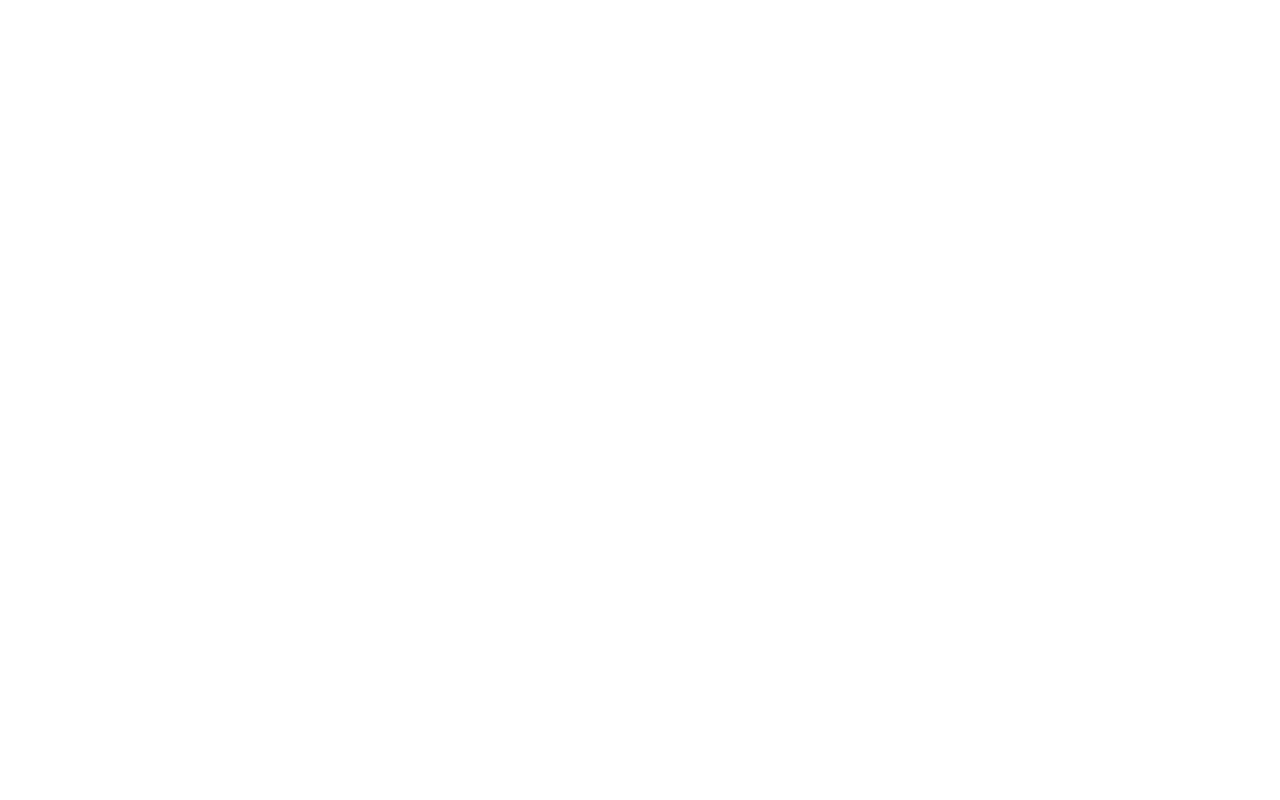
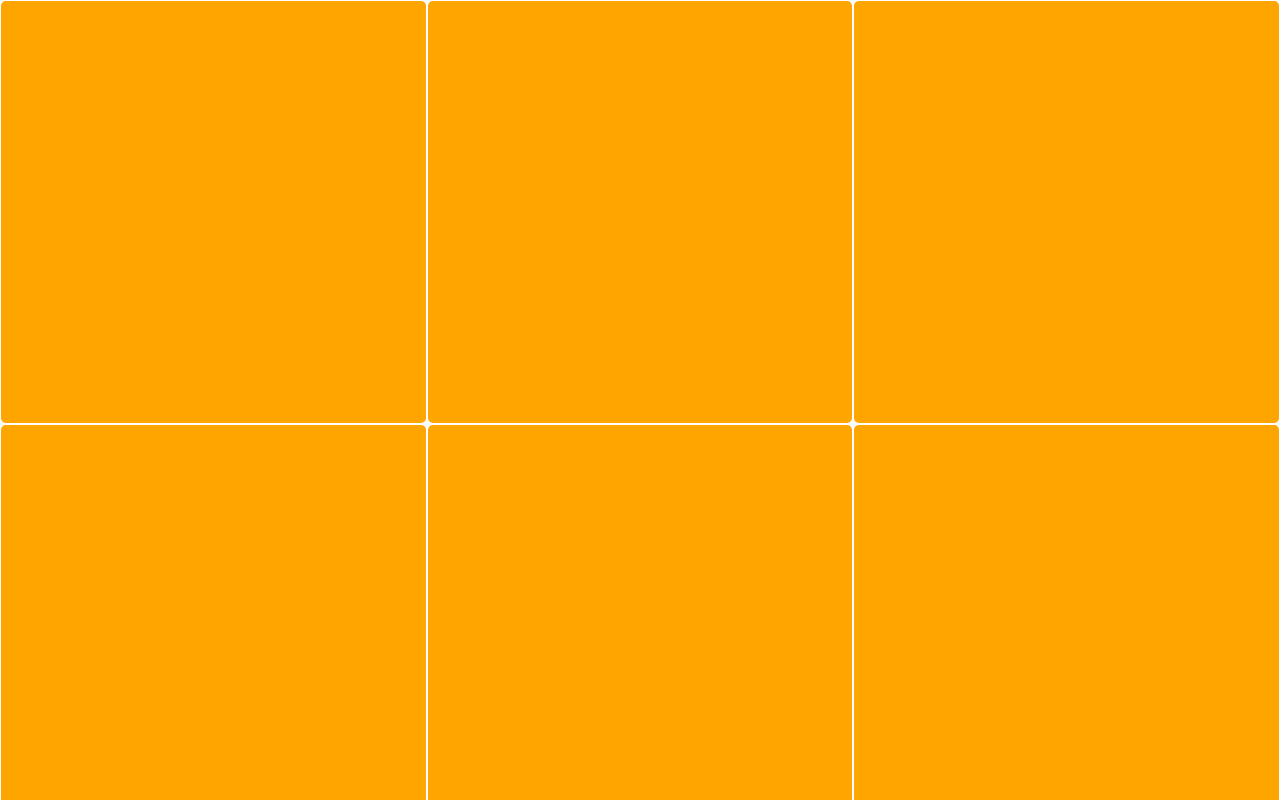
Before and after one commit to Nodreame/cssup, a website: page task1-9blocks/index.html in a window 1280 px wide. Shown: the top 800 px of the page. Drawn offline with Linux system fonts and the light colour scheme.

Commit message:
fix(task1): fix a bug

```diff
--- a/task1-9blocks/app.css
+++ b/task1-9blocks/app.css
@@ -6,7 +6,7 @@
 .container-flex > .wrap {
     display: flex;
 }
-.container-flex > .block {
+.container-flex > .wrap > .block {
     flex-direction: row;
     flex: 1;
     margin: 1px;
```
Also changed, not shown: task1-9blocks/index.html (+0 -1 lines).
